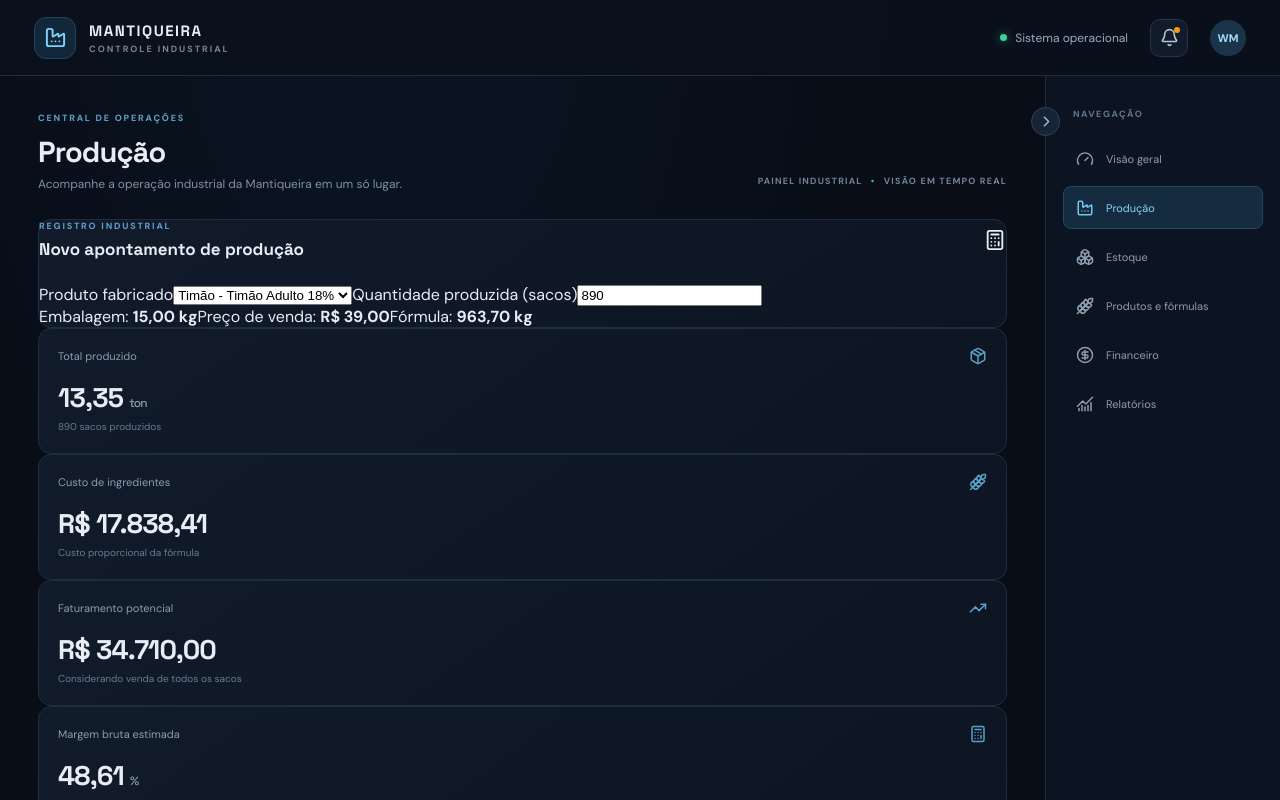
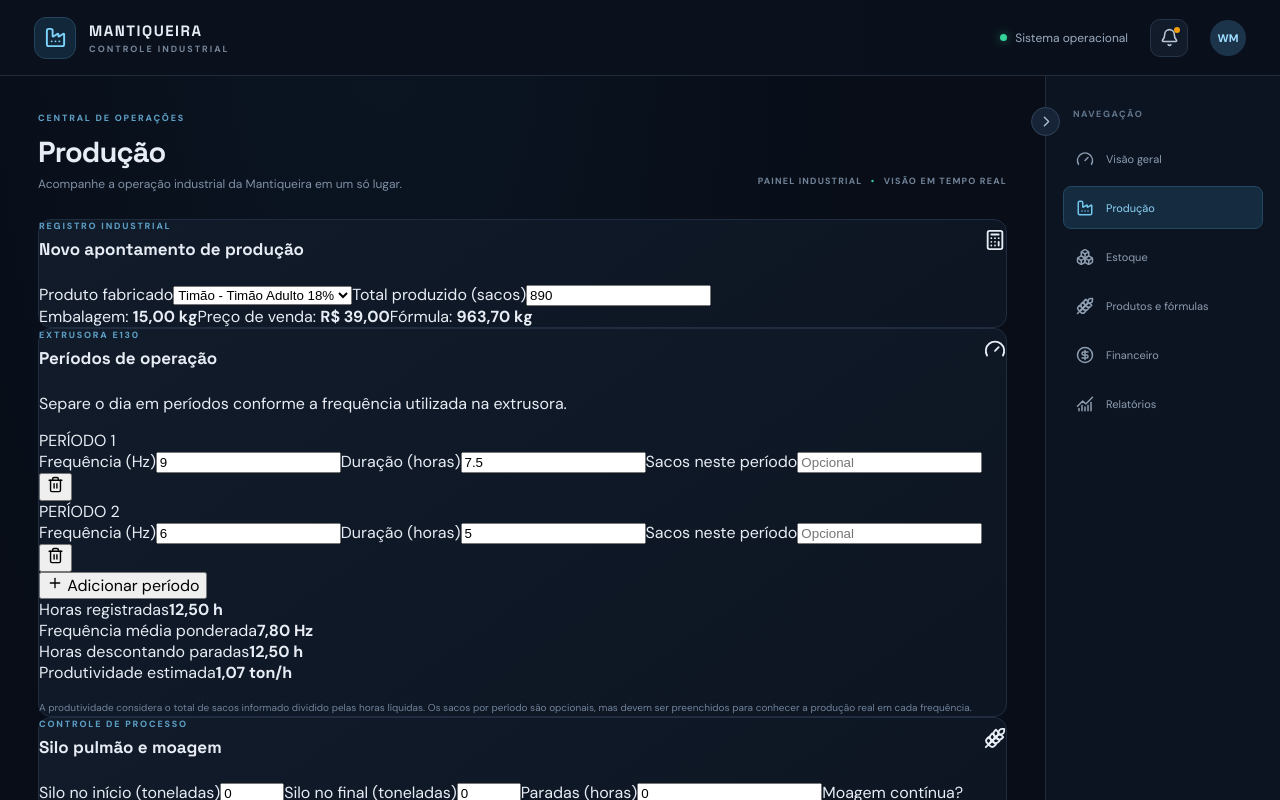
Before and after one commit to DedonioHub/controle-industrial-mantiqueira, a React (Vite) app: page / in a window 1280 px wide. Both pictures are taken after a click on the button "Produção". Shown: the top 800 px of the page. Built offline with nearby package versions, Linux system fonts and the light colour scheme.

Commit message:
Update Production.tsx

```diff
--- a/src/Production.tsx
+++ b/src/Production.tsx
@@ -1,19 +1,106 @@
-
 
 import { useState } from 'react'
-import { Package, Calculator, TrendingUp, Wheat } from 'lucide-react'
+import {
+  Package,
+  Calculator,
+  TrendingUp,
+  Wheat,
+  Plus,
+  Trash2,
+  Clock,
+  Gauge,
+} from 'lucide-react'
 import { products } from './data/initialData'
-import { calculateProduction, formatCurrency, formatNumber } from './utils/calculations'
+import {
+  calculateProduction,
+  formatCurrency,
+  formatNumber,
+} from './utils/calculations'
+
+interface ProductionPeriod {
+  id: number
+  frequency: string
+  hours: string
+  bags: string
+}
 
 function Production() {
   const [productId, setProductId] = useState(products[0]?.id ?? '')
   const [bags, setBags] = useState('890')
+  const [periods, setPeriods] = useState<ProductionPeriod[]>([
+    { id: 1, frequency: '9', hours: '7.5', bags: '' },
+    { id: 2, frequency: '6', hours: '5', bags: '' },
+  ])
+  const [startSilo, setStartSilo] = useState('0')
+  const [endSilo, setEndSilo] = useState('0')
+  const [stoppageHours, setStoppageHours] = useState('0')
+  const [millingContinuous, setMillingContinuous] = useState(true)
 
   const product = products.find((item) => item.id === productId)
   const quantity = Number(bags)
-  const estimate = product && Number.isInteger(quantity) && quantity >= 0
-    ? calculateProduction(product, quantity)
-    : null
+
+  const estimate =
+    product && Number.isInteger(quantity) && quantity >= 0
+      ? calculateProduction(product, quantity)
+      : null
+
+  const totalHours = periods.reduce(
+    (sum, period) => sum + Math.max(0, Number(period.hours) || 0),
+    0,
+  )
+
+  const weightedFrequency = totalHours > 0
+    ? periods.reduce(
+        (sum, period) =>
+          sum + (Number(period.frequency) || 0) * (Number(period.hours) || 0),
+        0,
+      ) / totalHours
+    : 0
+
+  const productionHours = Math.max(
+    0,
+    totalHours - Math.max(0, Number(stoppageHours) || 0),
+  )
+
+  const productivity =
+    estimate && productionHours > 0
+      ? estimate.totalKg / 1000 / productionHours
+      : 0
+
+  const measuredBags = periods.reduce(
+    (sum, period) => sum + (period.bags.trim() ? Number(period.bags) || 0 : 0),
+    0,
+  )
+
+  const hasMeasuredBags = periods.some((period) => period.bags.trim() !== '')
+
+  function updatePeriod(
+    id: number,
+    field: keyof ProductionPeriod,
+    value: string,
+  ) {
+    setPeriods((current) =>
+      current.map((period) =>
+        period.id === id ? { ...period, [field]: value } : period,
+      ),
+    )
+  }
+
+  function addPeriod() {
+    setPeriods((current) => [
+      ...current,
+      {
+        id: Math.max(0, ...current.map((period) => period.id)) + 1,
+        frequency: '9',
+        hours: '',
+        bags: '',
+      },
+    ])
+  }
+
+  function removePeriod(id: number) {
+    setPeriods((current) => current.filter((period) => period.id !== id))
+  }
 
   return (
     <div className="production-page">
@@ -29,7 +116,10 @@ function Production() {
         <div className="form-grid">
           <label className="field">
             <span>Produto fabricado</span>
-            <select value={productId} onChange={(event) => setProductId(event.target.value)}>
+            <select
+              value={productId}
+              onChange={(event) => setProductId(event.target.value)}
+            >
               {products.map((item) => (
                 <option key={item.id} value={item.id}>
                   {item.brand} - {item.name}
@@ -39,7 +129,7 @@ function Production() {
           </label>
 
           <label className="field">
-            <span>Quantidade produzida (sacos)</span>
+            <span>Total produzido (sacos)</span>
             <input
               type="number"
               min="0"
@@ -60,6 +150,177 @@ function Production() {
         )}
       </section>
 
+      <section className="panel production-form">
+        <div className="section-heading">
+          <div>
+            <span className="eyebrow">EXTRUSORA E130</span>
+            <h2>Períodos de operação</h2>
+          </div>
+          <Gauge size={22} />
+        </div>
+
+        <p className="section-description">
+          Separe o dia em períodos conforme a frequência utilizada na extrusora.
+        </p>
+
+        {periods.map((period, index) => (
+          <div className="period-row" key={period.id}>
+            <div className="period-title">PERÍODO {index + 1}</div>
+
+            <label className="field">
+              <span>Frequência (Hz)</span>
+              <input
+                type="number"
+                min="0"
+                step="0.1"
+                value={period.frequency}
+                onChange={(event) =>
+                  updatePeriod(period.id, 'frequency', event.target.value)
+                }
+              />
+            </label>
+
+            <label className="field">
+              <span>Duração (horas)</span>
+              <input
+                type="number"
+                min="0"
+                step="0.25"
+                value={period.hours}
+                onChange={(event) =>
+                  updatePeriod(period.id, 'hours', event.target.value)
+                }
+                placeholder="Ex.: 7.5"
+              />
+            </label>
+
+            <label className="field">
+              <span>Sacos neste período</span>
+              <input
+                type="number"
+                min="0"
+                step="1"
+                value={period.bags}
+                onChange={(event) =>
+                  updatePeriod(period.id, 'bags', event.target.value)
+                }
+                placeholder="Opcional"
+              />
+            </label>
+
+            <button
+              className="period-delete"
+              onClick={() => removePeriod(period.id)}
+              aria-label="Excluir período"
+              type="button"
+            >
+              <Trash2 size={17} />
+            </button>
+          </div>
+        ))}
+
+        <button className="add-period-button" onClick={addPeriod} type="button">
+          <Plus size={16} /> Adicionar período
+        </button>
+
+        <div className="period-summary">
+          <div>
+            <span>Horas registradas</span>
+            <strong>{formatNumber(totalHours)} h</strong>
+          </div>
+          <div>
+            <span>Frequência média ponderada</span>
+            <strong>{formatNumber(weightedFrequency)} Hz</strong>
+          </div>
+          <div>
+            <span>Horas descontando paradas</span>
+            <strong>{formatNumber(productionHours)} h</strong>
+          </div>
+          <div>
+            <span>Produtividade estimada</span>
+            <strong>{formatNumber(productivity)} ton/h</strong>
+          </div>
+        </div>
+
+        <p className="map-note">
+          A produtividade considera o total de sacos informado dividido pelas
+          horas líquidas. Os sacos por período são opcionais, mas devem ser
+          preenchidos para conhecer a produção real em cada frequência.
+        </p>
+
+        {hasMeasuredBags && (
+          <div className="period-validation">
+            {measuredBags === quantity
+              ? 'A soma dos sacos dos períodos confere com o total produzido.'
+              : `Atenção: os períodos somam ${formatNumber(measuredBags, 0)} sacos, mas o total informado é ${formatNumber(quantity, 0)}.`}
+          </div>
+        )}
+      </section>
+
+      <section className="panel production-form">
+        <div className="section-heading">
+          <div>
+            <span className="eyebrow">CONTROLE DE PROCESSO</span>
+            <h2>Silo pulmão e moagem</h2>
+          </div>
+          <Wheat size={22} />
+        </div>
+
+        <div className="form-grid">
+          <label className="field">
+            <span>Silo no início (toneladas)</span>
+            <input
+              type="number"
+              min="0"
+              max="5"
+              step="0.1"
+              value={startSilo}
+              onChange={(event) => setStartSilo(event.target.value)}
+            />
+          </label>
+
+          <label className="field">
+            <span>Silo no final (toneladas)</span>
+            <input
+              type="number"
+              min="0"
+              max="5"
+              step="0.1"
+              value={endSilo}
+              onChange={(event) => setEndSilo(event.target.value)}
+            />
+          </label>
+
+          <label className="field">
+            <span>Paradas (horas)</span>
+            <input
+              type="number"
+              min="0"
+              step="0.25"
+              value={stoppageHours}
+              onChange={(event) => setStoppageHours(event.target.value)}
+            />
+          </label>
+
+          <label className="field">
+            <span>Moagem contínua?</span>
+            <select
+              value={millingContinuous ? 'yes' : 'no'}
+              onChange={(event) => setMillingContinuous(event.target.value === 'yes')}
+            >
+              <option value="yes">Sim</option>
+              <option value="no">Não</option>
+            </select>
+          </label>
+        </div>
+
+        <div className="product-info">
+          <span>Silo inicial: <strong>{formatNumber(Number(startSilo) || 0)} t</strong></span>
+          <span>Silo final: <strong>{formatNumber(Number(endSilo) || 0)} t</strong></span>
+          <span>Moagem: <strong>{millingContinuous ? 'Contínua' : 'Intermitente'}</strong></span>
+        </div>
+      </section>
+
       {estimate ? (
         <>
           <section className="production-results">
@@ -78,7 +339,7 @@ function Production() {
             <article className="kpi-card">
               <div className="kpi-top"><span>Faturamento potencial</span><TrendingUp size={18} /></div>
               <strong>{formatCurrency(estimate.estimatedRevenue)}</strong>
-              <p>Considerando venda de todos os sacos</p>
+              <p>Venda potencial de todos os sacos</p>
             </article>
 
             <article className="kpi-card">
@@ -128,7 +389,7 @@ function Production() {
 
           <div className="production-warning">
             <strong>Atenção: simulação, não é um lançamento definitivo.</strong>
-            <p>Os valores ainda não alteram o estoque nem ficam salvos no histórico. Vamos implementar o registro definitivo e a baixa de estoque após configurar o banco de dados.</p>
+            <p>Os valores ainda não alteram o estoque nem ficam salvos no histórico. Isso será implementado com o banco de dados.</p>
           </div>
         </>
       ) : (
```
